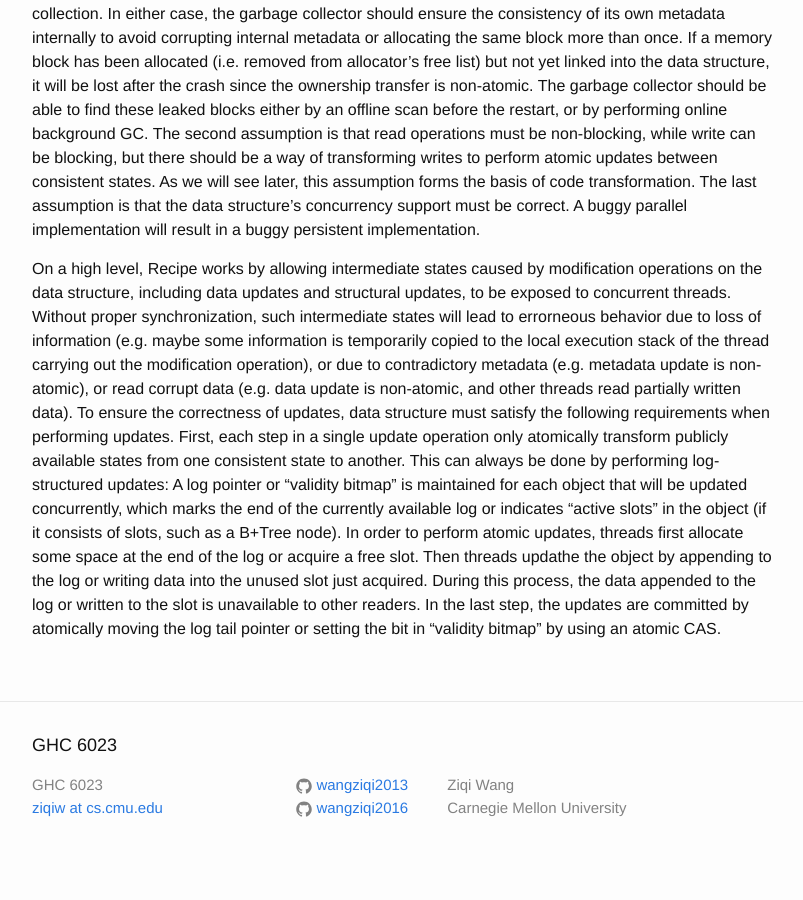
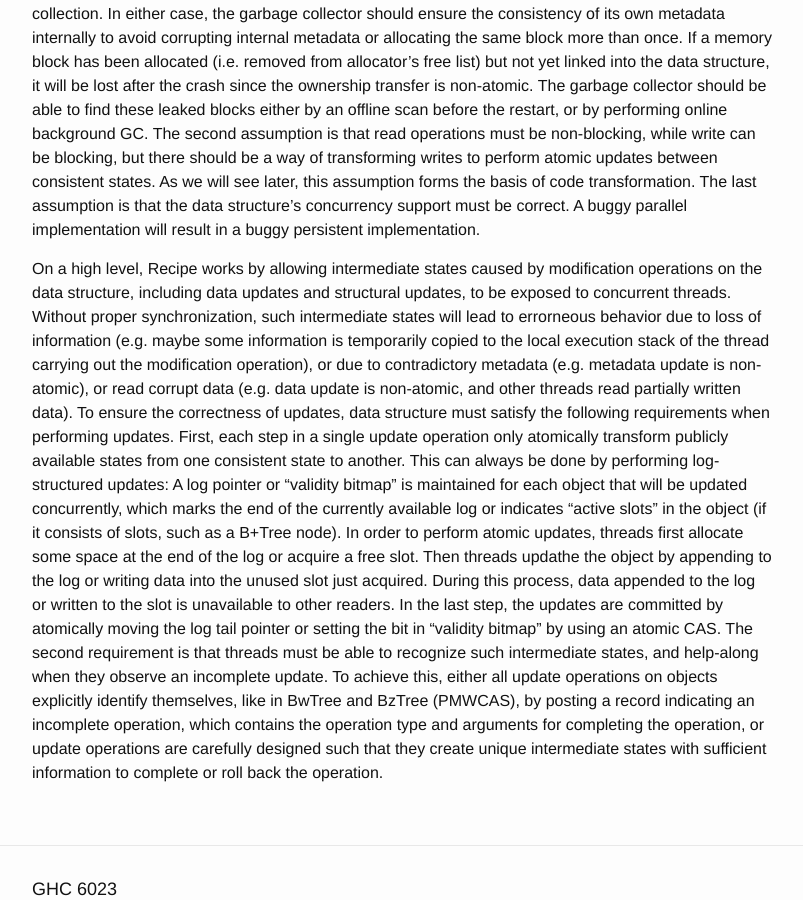
Before and after one commit to wangziqi2013/wangziqi2013.github.io, a Jekyll site: the page built from _posts/2019-11-19-recipe.markdown, in a window 1280 px wide and 900 px high, scrolled down 769 px. Shown: the whole window, without its empty margins (238-1041 px from the left). Built offline with Jekyll 4.4.1, drawn with Linux system fonts in a browser that asks for light colours; before the commit the page ends 1648 px from its top, so only the background shows below that.

Commit message:
Working on second requirement

```diff
--- a/_posts/2019-11-19-recipe.markdown
+++ b/_posts/2019-11-19-recipe.markdown
@@ -45,6 +45,11 @@ one consistent state to another. This can always be done by performing log-struc
 is maintained for each object that will be updated concurrently, which marks the end of the currently available log or
 indicates "active slots" in the object (if it consists of slots, such as a B+Tree node). In order to perform atomic updates,
 threads first allocate some space at the end of the log or acquire a free slot. Then threads updathe the object by
-appending to the log or writing data into the unused slot just acquired. During this process, the data appended to the
+appending to the log or writing data into the unused slot just acquired. During this process, data appended to the
 log or written to the slot is unavailable to other readers. In the last step, the updates are committed by atomically
-moving the log tail pointer or setting the bit in "validity bitmap" by using an atomic CAS.
+moving the log tail pointer or setting the bit in "validity bitmap" by using an atomic CAS. The second requirement is that
+threads must be able to recognize such intermediate states, and help-along when they observe an incomplete update. To
+achieve this, either all update operations on objects explicitly identify themselves, like in BwTree and BzTree (PMWCAS),
+by posting a record indicating an incomplete operation, which contains the operation type and arguments for completing
+the operation, or update operations are carefully designed such that they create unique intermediate states with
+sufficient information to complete or roll back the operation.
```
